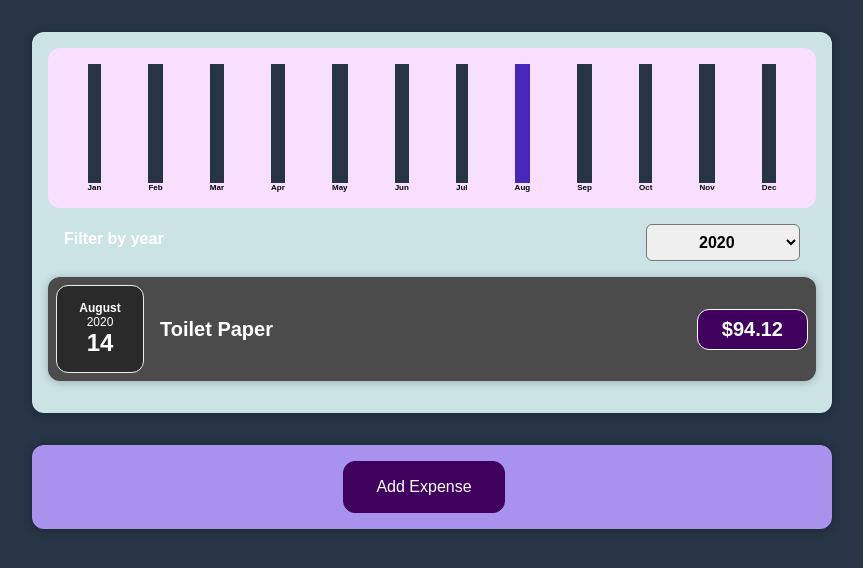
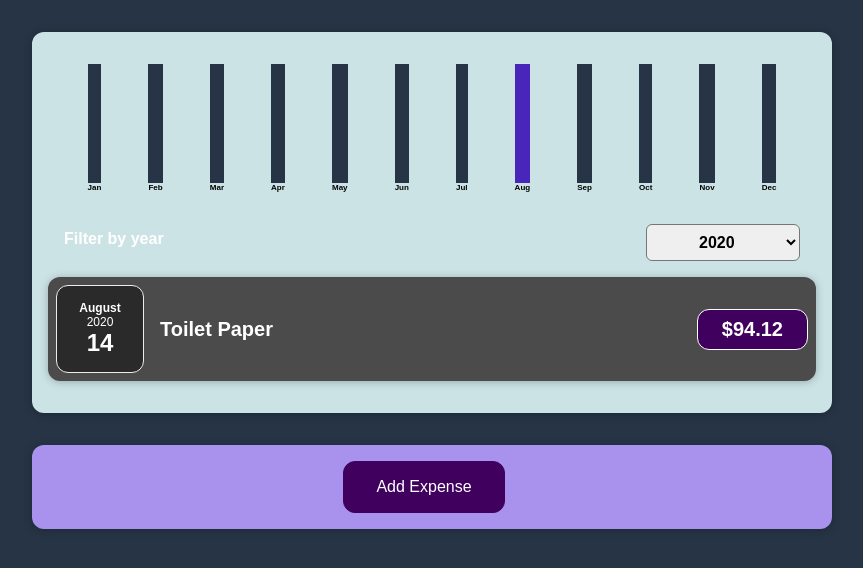
Before and after one commit to gKanellos/react-expense-tracker, a React (Create React App) app: page / in a window 1280 px wide. Shown: the top 568 px of the page, without its empty margins (208-1071 px from the left). Built offline with nearby package versions, Linux system fonts and the light colour scheme; a web font is replaced by a local one.

Commit message:
Update Chart.css

```diff
--- a/src/components/Chart/Chart.css
+++ b/src/components/Chart/Chart.css
@@ -1,7 +1,6 @@
 .chart {
     padding: 1rem;
     border-radius: 12px;
-    background-color: #f8dfff;
     text-align: center;
     display: flex;
     justify-content: space-around;
```
